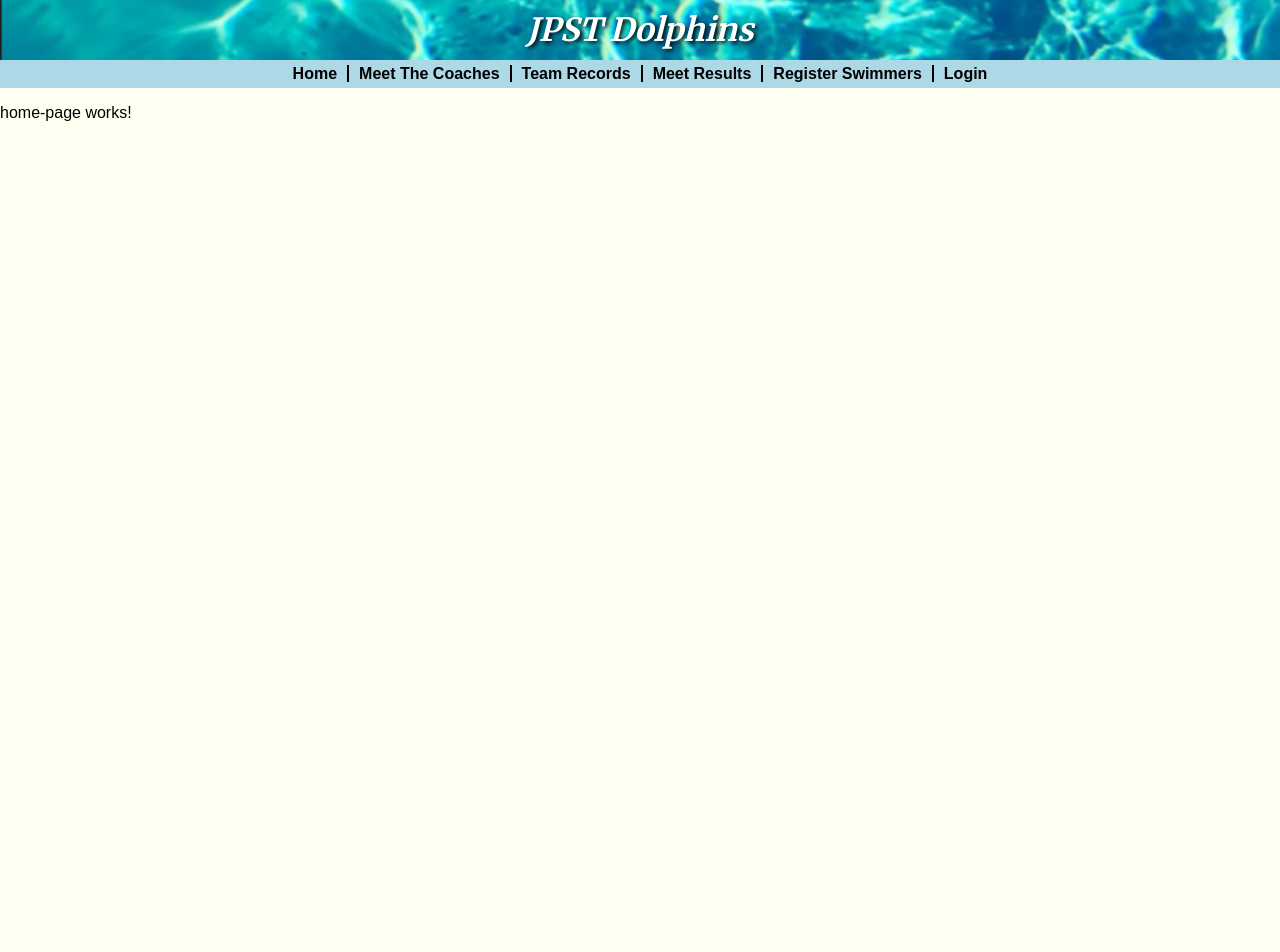
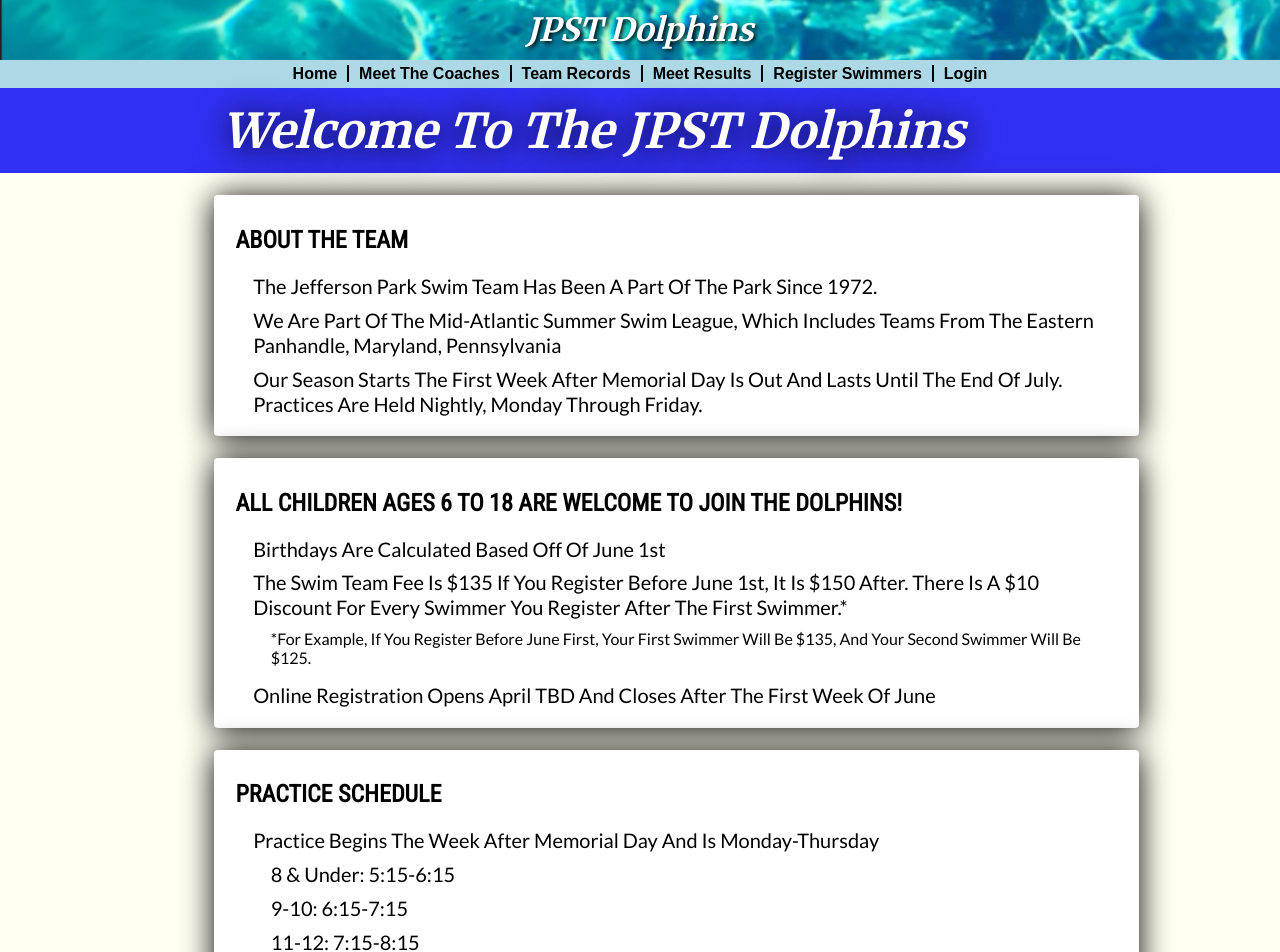
Before and after one commit to zachpfaltzgraff/JPSTWebsite---not-complete, an Angular app: page / in a window 1280 px wide. Shown: the top 952 px of the page. Before the commit the page ends 800 px from the top, so only its background shows below. Built offline with nearby package versions, Linux system fonts and the light colour scheme.

Commit message:
created the home page

```diff
--- a/src/app/home-page/home-page.component.css
+++ b/src/app/home-page/home-page.component.css
@@ -0,0 +1,59 @@
+.home-header {
+    background-color: rgb(48, 48, 243);
+    padding: 0.5%;
+}
+
+.home-header h1 {
+    color: white;
+    font-family: 'Merriweather', serif;
+    font-style: italic;
+    font-size: 300%;
+    margin: 0.5% 0% 0.5% 17%;
+    text-shadow: 0 2px 32px black;
+}
+
+.page-content-wrapper {
+    margin-left: 15%;
+}
+
+.info-wrapper {
+    width: 81%;
+    height: fit-content;
+    padding: 1% 2%;
+    margin: 2%;
+    box-shadow: 0 2px 32px black;
+    border-radius: 4px;
+    background-color: white;
+}
+
+.ages-section {
+    display: flex;
+    flex-direction: column;
+}
+
+.ages-section p {
+    margin-left: 4%;
+    margin-top: 0;
+    font-family: 'Lato', sans-serif;
+    text-transform: capitalize;
+}
+
+h2 {
+    font-family: 'Roboto Condensed', sans-serif;
+    text-transform: uppercase;
+}
+
+span {
+    font-family: 'Lato', sans-serif;
+    display: flex;
+    flex-direction: column;
+    font-size: 20px;
+    margin-left: 2%;
+    margin-bottom: 1%;
+    text-transform: capitalize;
+    line-height: 125%;
+}
+
+.practice-schedule span.times {
+    margin-left: 4%;
+}
--- a/src/app/home-page/home-page.component.html
+++ b/src/app/home-page/home-page.component.html
@@ -1 +1,44 @@
-<p>home-page works!</p>
+<div class="home-page-wrapper">
+    <div class="home-header">
+        <h1>Welcome To The JPST Dolphins</h1>
+    </div>
+    <div class="page-content-wrapper">
+        <div class="info-wrapper">
+            <div class="about">
+                <h2>About the team</h2>
+                <span>The Jefferson Park Swim Team has been a part of the park since 1972.</span>
+                <span>We are part of the Mid-Atlantic Summer Swim League, which includes teams from the Eastern Panhandle, Maryland, Pennsylvania</span>
+                <span>Our season starts the first week after memorial day is out and lasts until the end of July. Practices are held nightly, Monday through Friday.</span>
+            </div>
+        </div>
+
+        <div class="info-wrapper">
+            <div class="ages-section">
+                <h2>All Children Ages 6 to 18 Are Welcome To Join The Dolphins!</h2>
+                <span>Birthdays are calculated based off of June 1st</span>
+                <span>The Swim Team Fee is $135 if you Register Before June 1st, it is $150 after. There is a $10 Discount For Every Swimmer You Register After The First Swimmer.*</span>
+                <p>*For Example, if you register before June first, your first swimmer will be $135, and your second swimmer will be $125.</p>
+                <span>Online Registration Opens April TBD and closes after the first week of june</span>
+            </div>
+        </div>
+
+        <div class="info-wrapper">
+            <div class="practice-schedule">
+                <h2>Practice schedule</h2>
+                <span>Practice begins the week after memorial day and is Monday-Thursday</span>
+                <span class="times">8 & Under: 5:15-6:15</span>
+                <span class="times">9-10: 6:15-7:15</span>
+                <span class="times">11-12: 7:15-8:15</span>
+                <span class="times">13 & Up: 8:15-9:30</span>
+            </div>
+        </div>
+
+        <div class="info-wrapper">
+            <div class="meet-schedule">
+                <h2>Meet Schedule</h2>
+                <span>The Meet Schedule will be announced early may.</span>
+            </div>
+        </div>
+
+    </div>
+</div>
--- a/src/styles.css
+++ b/src/styles.css
@@ -1,5 +1,7 @@
 /* You can add global styles to this file, and also import other style files */
 @import url('https://fonts.googleapis.com/css2?family=Merriweather:wght@700&display=swap');
+@import url('https://fonts.googleapis.com/css2?family=Roboto+Condensed&display=swap');
+@import url('https://fonts.googleapis.com/css2?family=Lato&display=swap');
 
 body {
     margin: 0;
```
